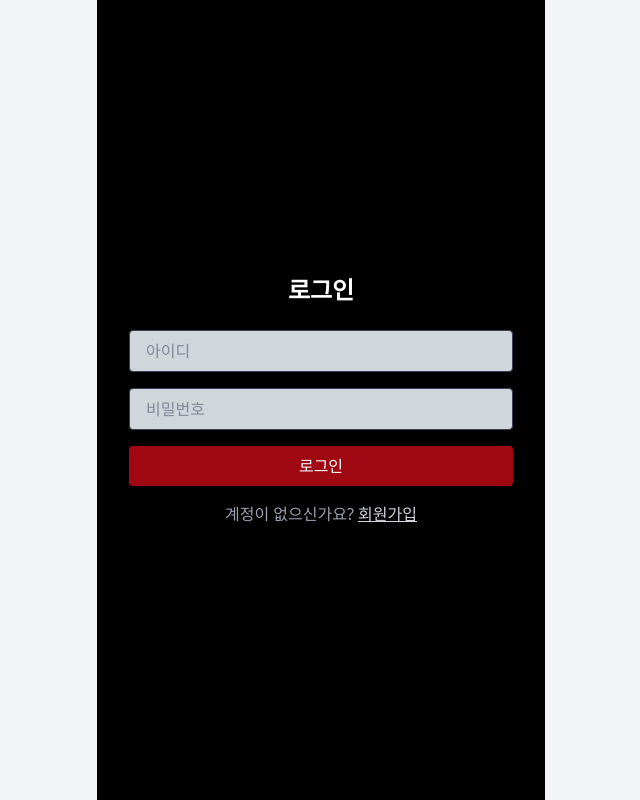
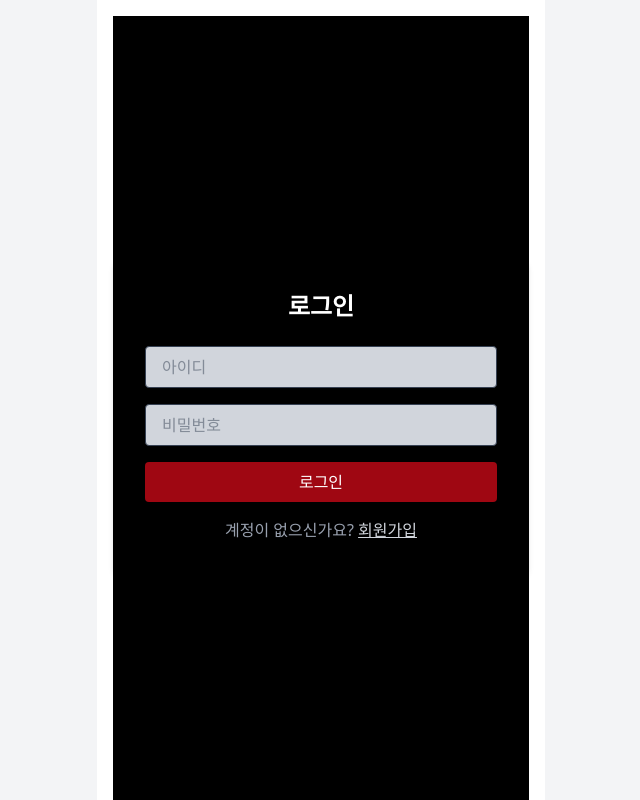
Before and after one commit to 9oormthon-FE-Study-Project/Movie_TeamA, a React (Vite) app: page /login in a window 1280 px wide. Shown: the whole page, without its empty margins (319-959 px from the left). Built offline with nearby package versions, Linux system fonts and the light colour scheme.

Commit message:
fix : 구조 수정

```diff
--- a/src/App.tsx
+++ b/src/App.tsx
@@ -3,7 +3,7 @@ import { Outlet } from "react-router";
 export default function App() {
   return (
     <div className="flex justify-center items-center h-full w-full bg-gray-100">
-      <div className="flex flex-col w-full max-w-md h-full overflow-y-auto bg-white">
+      <div className="flex flex-col w-full max-w-md h-full overflow-y-auto bg-white p-4">
         <Outlet />
       </div>
     </div>
--- a/src/Pages/Login/Login.tsx
+++ b/src/Pages/Login/Login.tsx
@@ -42,7 +42,7 @@ const Login = () => {
             onClick={() => navigate('/')}
             className="w-full py-2 bg-red-800 hover:bg-gray-700 text-white rounded transition"
           >
-            HOME
+          HOME
           </button>
         </div>
       </div>
--- a/src/Pages/Signup/Signup.tsx
+++ b/src/Pages/Signup/Signup.tsx
@@ -1,7 +1,7 @@
 import React from 'react';
 import { useForm } from 'react-hook-form';
 import { useNavigate } from 'react-router-dom';
-import axios from 'axios';
+// import axios from 'axios';
 
 interface SignupForm {
   username: string;
```
Also changed, not shown: src/Pages/Home/Home.tsx (line endings or trailing spaces).
